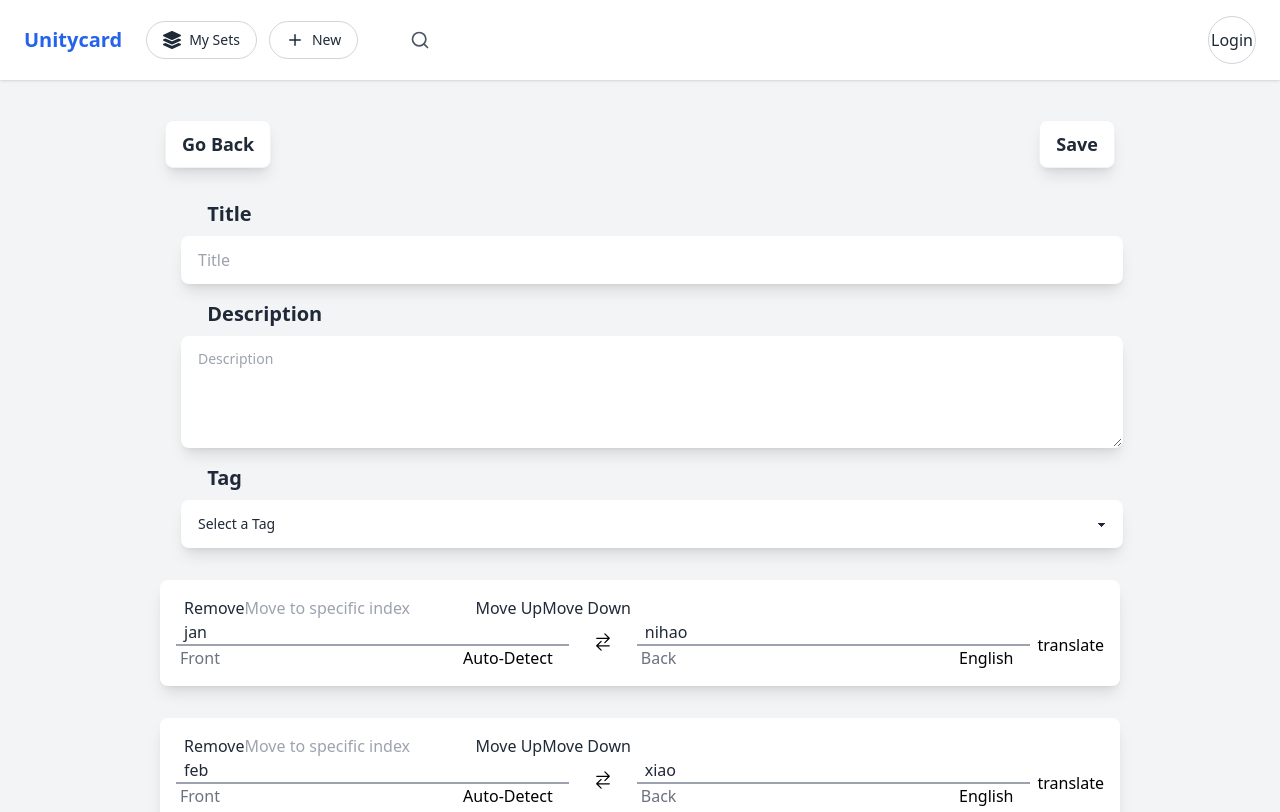
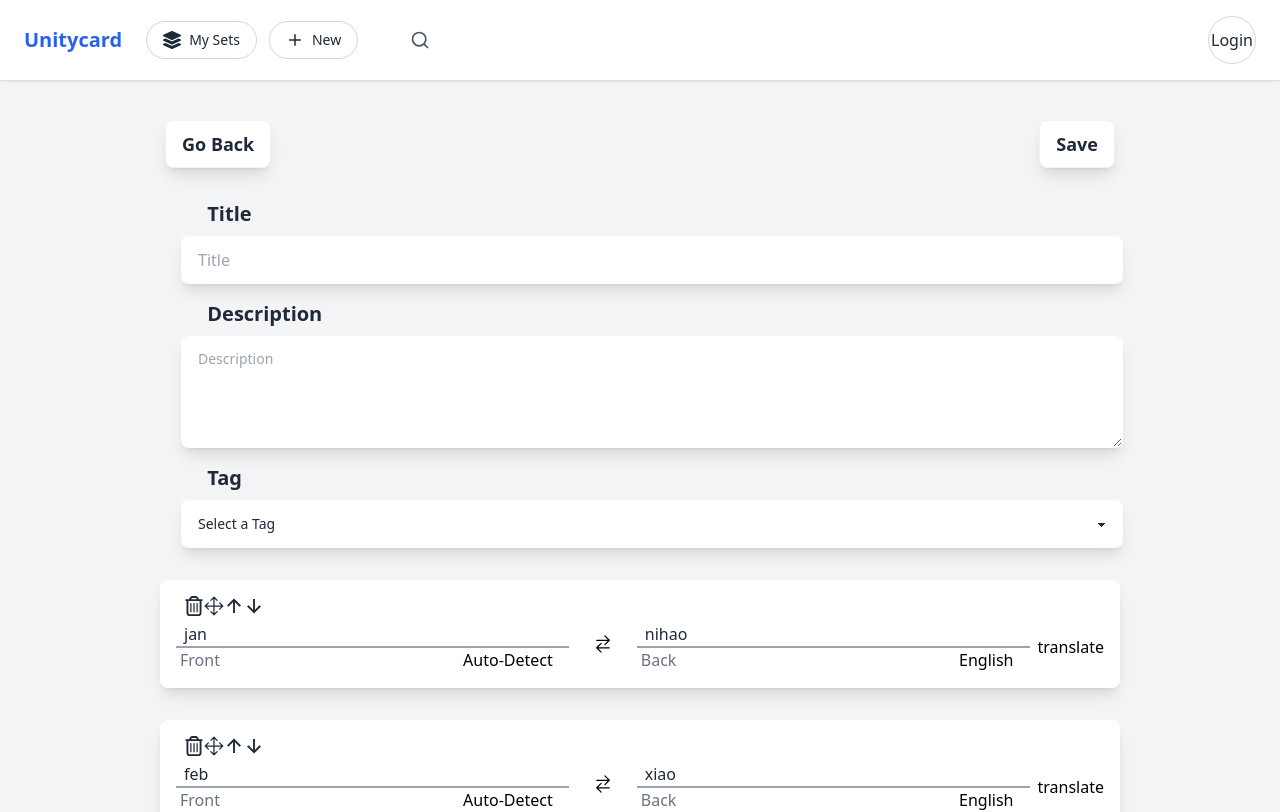
Before and after one commit to JayCenxx/forgetCurve, a React (Create React App) app in the folder forgetcurve_react/: page /CardSetStructure in a window 1280 px wide. Shown: the top 812 px of the page. Built offline with nearby package versions, Linux system fonts and the light colour scheme.

Commit message:
updated the buttons

```diff
--- a/forgetcurve_react/src/components/dropDownMenu/LangDropDown.js
+++ b/forgetcurve_react/src/components/dropDownMenu/LangDropDown.js
@@ -63,9 +63,9 @@ const selected= isAutoDetectFront?frontLangCode.language : backLangCode.language
           className="fixed inset-0 z-10 "
           style={{ backgroundColor: "rgba(0, 0, 0, 0.5)" }}
         >
-          {/* Centered container for the dropdown */}
+          {/* Centered container for the dropdown, can add xl:h-auto but not ideal */}
           <div
-            className=" fixed inset-0 m-auto w-[60vw] max-h-[60%] h-[60%] xl:h-auto  p-6 overflow-auto rounded-md bg-white shadow-lg "
+            className=" fixed inset-0 m-auto w-[60vw] max-h-[60%] h-[60%]   p-6 overflow-auto rounded-md bg-white shadow-lg "
             style={{
               maxHeight: 'fit-content',
               top: "50%",
--- a/forgetcurve_react/src/components/editMenu/EditCardDetails.js
+++ b/forgetcurve_react/src/components/editMenu/EditCardDetails.js
@@ -7,9 +7,13 @@ import { IoSwapHorizontal } from "react-icons/io5";
 import { findLanguageWithLangCode } from "../../utils/LangCodeArray";
 import { MyEditor } from "../richTextEditor/MyEditor";
 import { Toolbar } from "../richTextEditor/Toolbar";
-import { debounce } from "../../utils/debounce";
-import { ignoreHTMLRegex } from "../../utils/ignoreHTMLRegex";
 import useCardArrayStore from "../../stores/useCardArrayStore";
+import { IoArrowUpSharp,IoArrowDownSharp,IoMove } from "react-icons/io5";
+
+import { FaRegTrashCan } from "react-icons/fa6";
+
+
+
 export const EditCardDetails = ({ itemId, index2 }) => {
   const {
     cardArray,addNewCardJSX, removeCardJSX,
@@ -17,6 +21,7 @@ export const EditCardDetails = ({ itemId, index2 }) => {
   } = useCardArrayStore();
   const { backLangCode, frontLangCode, setFrontLangCode, setBackLangCode } =
     useLangCodeStore();
+    // only pull the frontText & backText
   const { frontText, backText } = cardArray[index2];
   const isFrontTextEmpty = frontText.trim() === "";
   const isBackTextEmpty = backText.trim() === "";
@@ -60,8 +65,6 @@ export const EditCardDetails = ({ itemId, index2 }) => {
 
     // Check if the language was auto-detected and update accordingly
     if (frontLangCode.language === "Auto-Detect") {
-      // when the swap button is pressed, assume it detected its English, i want to replace Auto-Detect with English
-      //swap to the back, ex. Japanese - English,  instead of  Japanese - Auto Detect
       newBackLangCode = {
         ...frontLangCode,
         language: findLanguageWithLangCode(frontLangCode.langCode),
@@ -74,7 +77,7 @@ export const EditCardDetails = ({ itemId, index2 }) => {
     setBackLangCode(newBackLangCode);
   };
 
-  useEffect(() => {}, [frontLangCode, backText]);
+  useEffect(() => {}, [frontLangCode, backText,frontText]);
   //need the frontText & target translated language type
 
   const handleTranslation = useCallback(async () => {
@@ -111,27 +114,46 @@ export const EditCardDetails = ({ itemId, index2 }) => {
         </div>
 
         <div>
-          <button onClick={() => removeCardJSX(itemId)}>Remove</button>
-          <input
+          <button onClick={() => removeCardJSX(itemId)} className="text-xl">
+            <FaRegTrashCan/>
+            </button>
+
+            <button className="text-xl" onClick={()=>document.getElementById('my_modal_2').showModal()}>
+              <IoMove/>
+            </button>
+        <dialog id="my_modal_2" className="modal">
+          <div className="modal-box">
+            <h3 className="font-bold text-lg">Hello!</h3>
+            <p className="py-4">Press ESC key or click outside to close</p>
+          </div>
+          <form method="dialog" className="modal-backdrop">
+            <button>close</button>
+          </form>
+        </dialog>
+
+          {/* <input
             onChange={(e) =>
               moveCardJSX(index2, parseInt(e.nativeEvent.data) - 1)
             }
             placeholder="Move to specific index"
-          />
+          /> */}
+
           <button
             onClick={() => moveCardJSX(index2, index2 - 1)}
             disabled={index2 === cardArray.length}
           >
-            Move Up
+            <IoArrowUpSharp className="text-xl"/>
           </button>
           <button
             onClick={() => moveCardJSX(index2, index2 + 1)}
             disabled={index2 === cardArray.length}
           >
-            Move Down
+            <IoArrowDownSharp className="text-xl"/>
           </button>
         </div>
       </section>
+
+
 
       {/* create a flex container */}
       <main className="flex items-center">
@@ -149,6 +171,7 @@ export const EditCardDetails = ({ itemId, index2 }) => {
             <LangDropdown isAutoDetectFront={true} />
           </div>
         </section>
+
         <section className="mr-6 ml-4 text-xl">
           <button
             onClick={handleSwap}
--- a/forgetcurve_react/src/components/editMenu/EditMenuMain.js
+++ b/forgetcurve_react/src/components/editMenu/EditMenuMain.js
@@ -1,8 +1,8 @@
 import React, { useState } from "react";
 import EditMenuTitle from "./EditMenuTitle";
 import { EditCardDetails } from "./EditCardDetails";
-import cardArrayServ from "../../services/cardArrayServ";
 import useCardArrayStore from "../../stores/useCardArrayStore";
+
 const EditMenuMain = () => {
 
 const cardArray =useCardArrayStore(i=>i.cardArray)
--- a/forgetcurve_react/src/components/richTextEditor/Toolbar.js
+++ b/forgetcurve_react/src/components/richTextEditor/Toolbar.js
@@ -1,6 +1,7 @@
 import { Editor } from "@tiptap/react";
 import { buttonStyle } from "../../style/styles";
-
+import { FaBold } from "react-icons/fa6";
+import { MdOutlineFormatListBulleted } from "react-icons/md";
 // Toolbar.js
 export const Toolbar = ({ activeEditor, setActiveEditor }) => {
     if (!activeEditor) return null;
@@ -18,17 +19,17 @@ export const Toolbar = ({ activeEditor, setActiveEditor }) => {
         <button
           onClick={handleButtonClick}
           disabled={!activeEditor.can().chain().focus().toggleBold().run()}
-          className={` ${activeEditor.isActive("bold") ? 'is-active' : ''} ${buttonStyle.round_container} ${buttonStyle.round_span} h-10 w-10`}
+          className={` ${activeEditor.isActive("bold") ? 'is-active' : ''}  `}
         >
-          bold
+         <FaBold />
         </button>
 
         <button
           onClick={handleBulletListClick}
           disabled={!activeEditor.can().chain().focus().toggleBulletList().run()}
-          className={`${activeEditor.isActive("bulletList") ? 'is-active' : ''} ${buttonStyle.round_container} ${buttonStyle.round_span} h-10 w-10`}
+          className={`${activeEditor.isActive("bulletList") ? 'is-active' : ''} text-xl `}
         >
-        Bullet
+       <MdOutlineFormatListBulleted/>
         </button>
       </main>
     );
```
